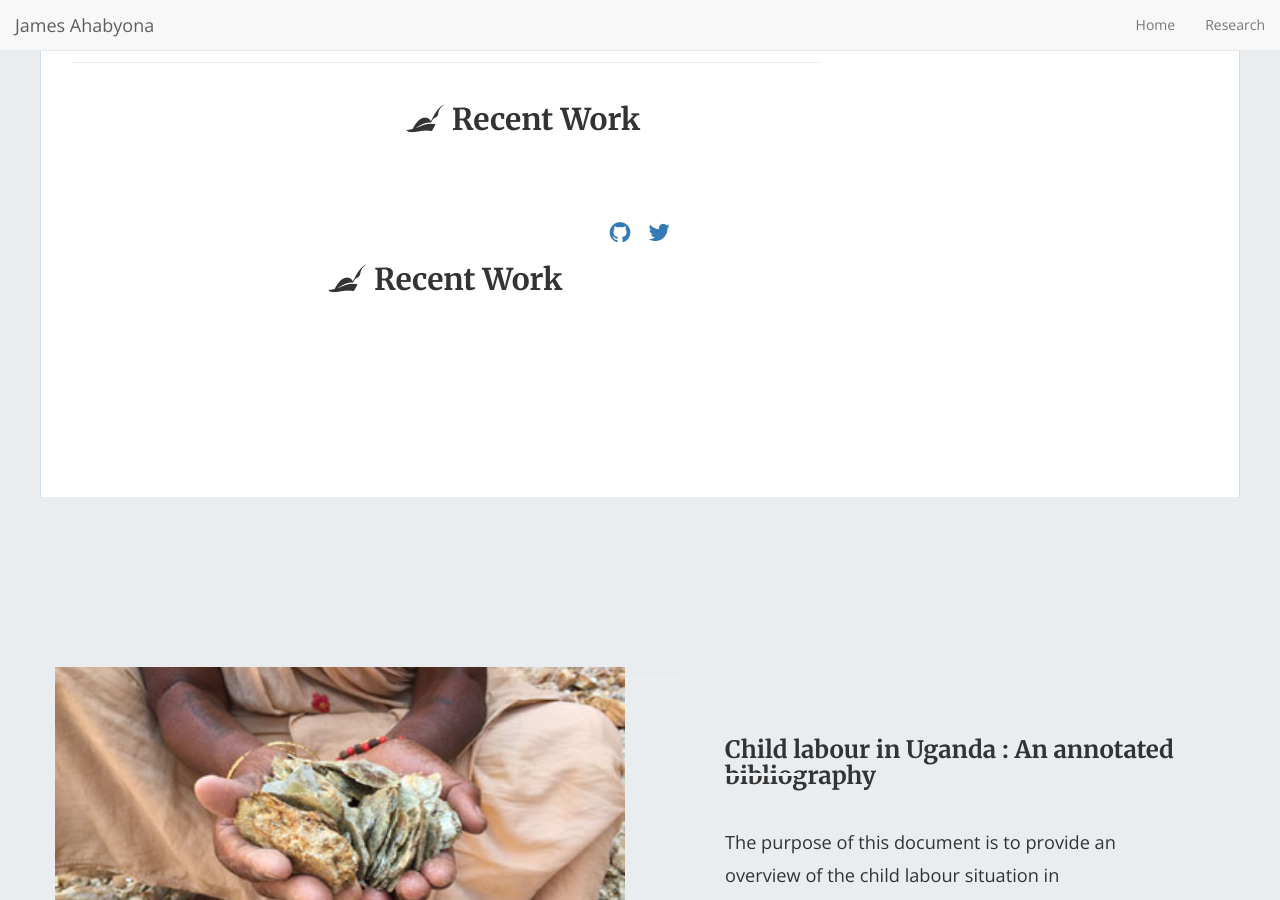
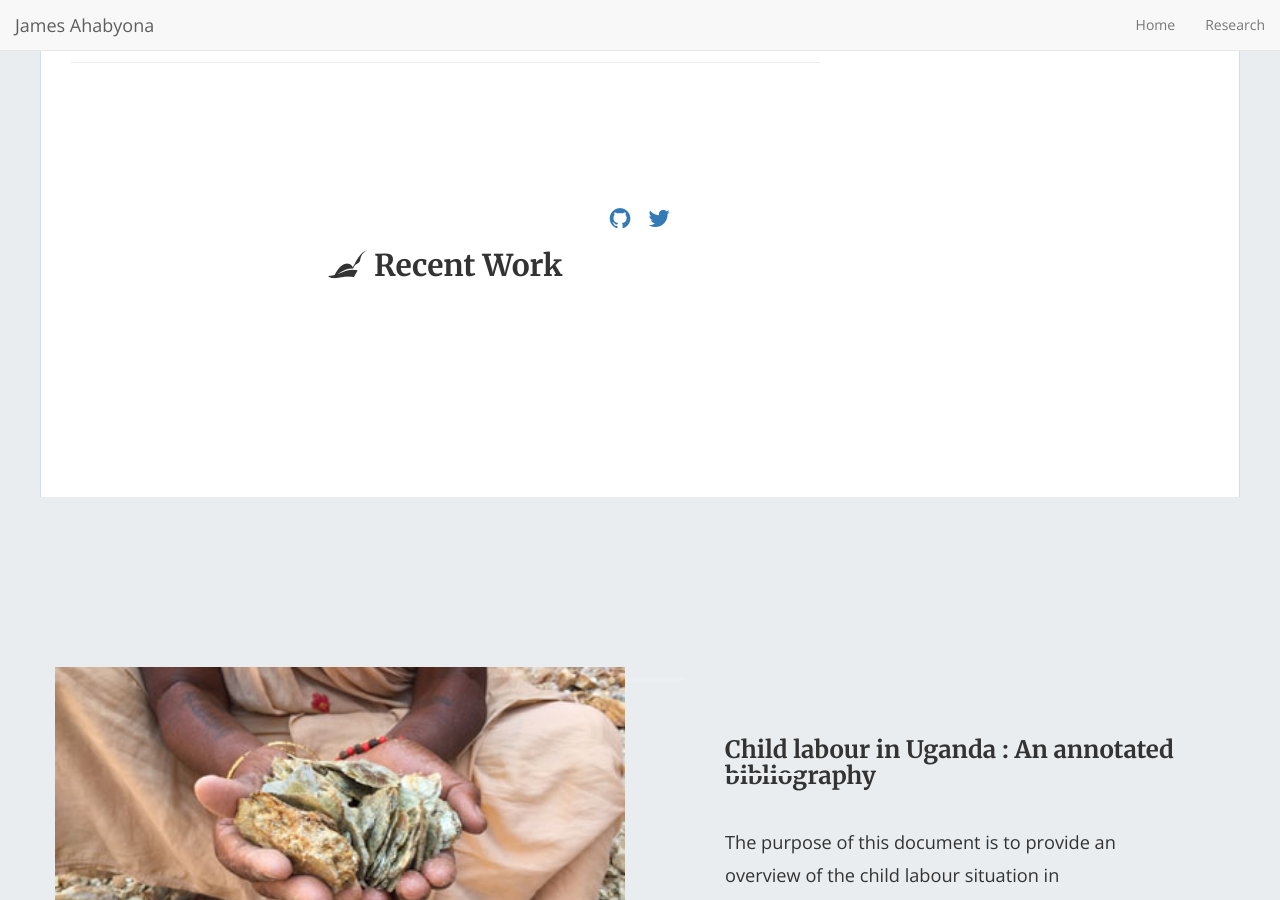
Before and after one commit to mariaelenaguer/mariaelenaguer.github.io, a Jekyll site: the page built from index.html, in a window 1280 px wide and 900 px high, scrolled down 403 px. Built offline with Jekyll 4.4.1, drawn with Linux system fonts in a browser that asks for light colours; nearby versions of some CDN libraries; the list of posts is cut into pages by our own code.

Commit message:
Update home-hero.html

```diff
--- a/_includes/home-hero.html
+++ b/_includes/home-hero.html
@@ -94,18 +94,7 @@
 
         <img src="img/JM[1].jpg" class="bio-pic" /><br />
         {% endif %}
-
-
         <div class="hero-content">
-
-<div class="recent-works-button"></div>
-          <div class="col-md-8 text-center">
-        <h2 id="pub">
-          <span class="fa fa-pied-piper main-list-item-icon"></span>
-         Recent Work
-        </h2>
-    </p>
-
         </div>
         {% if site.github_username != '' or site.twitter_username != '' %}
       </div>
```
